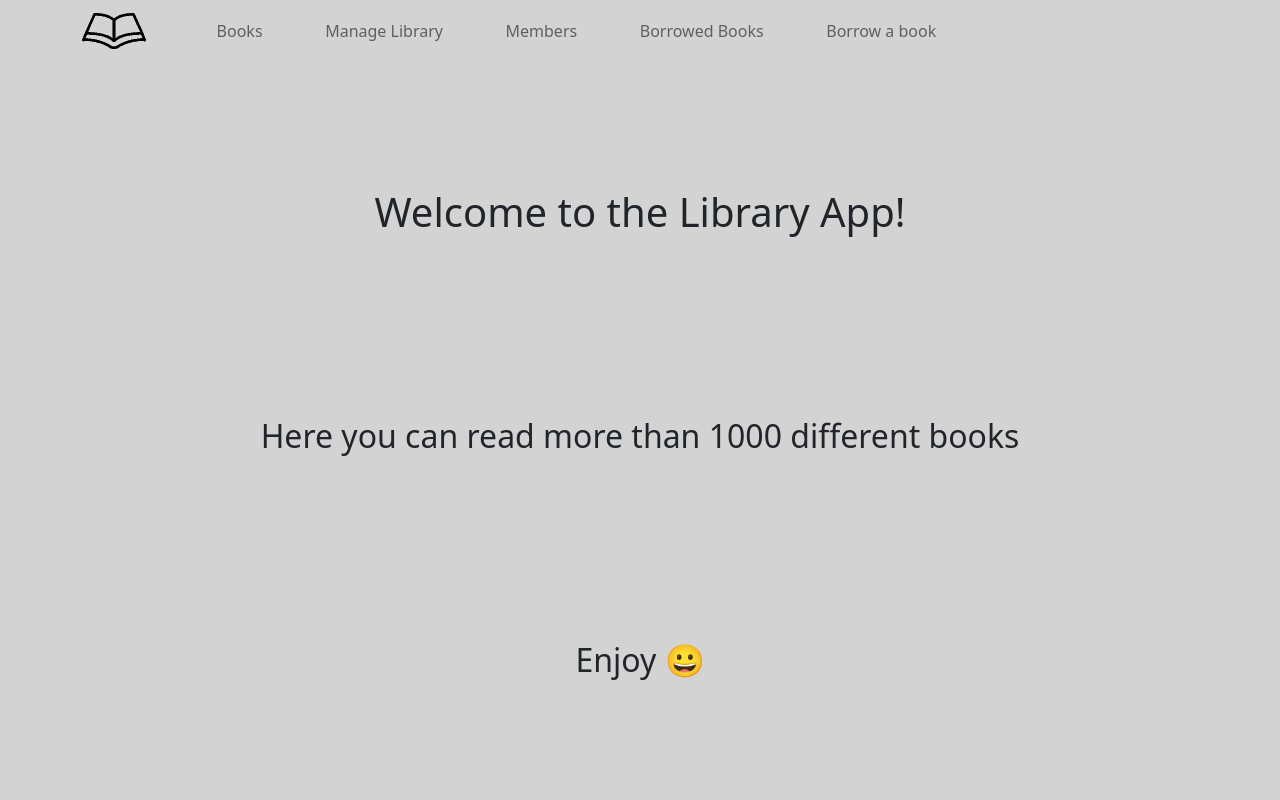
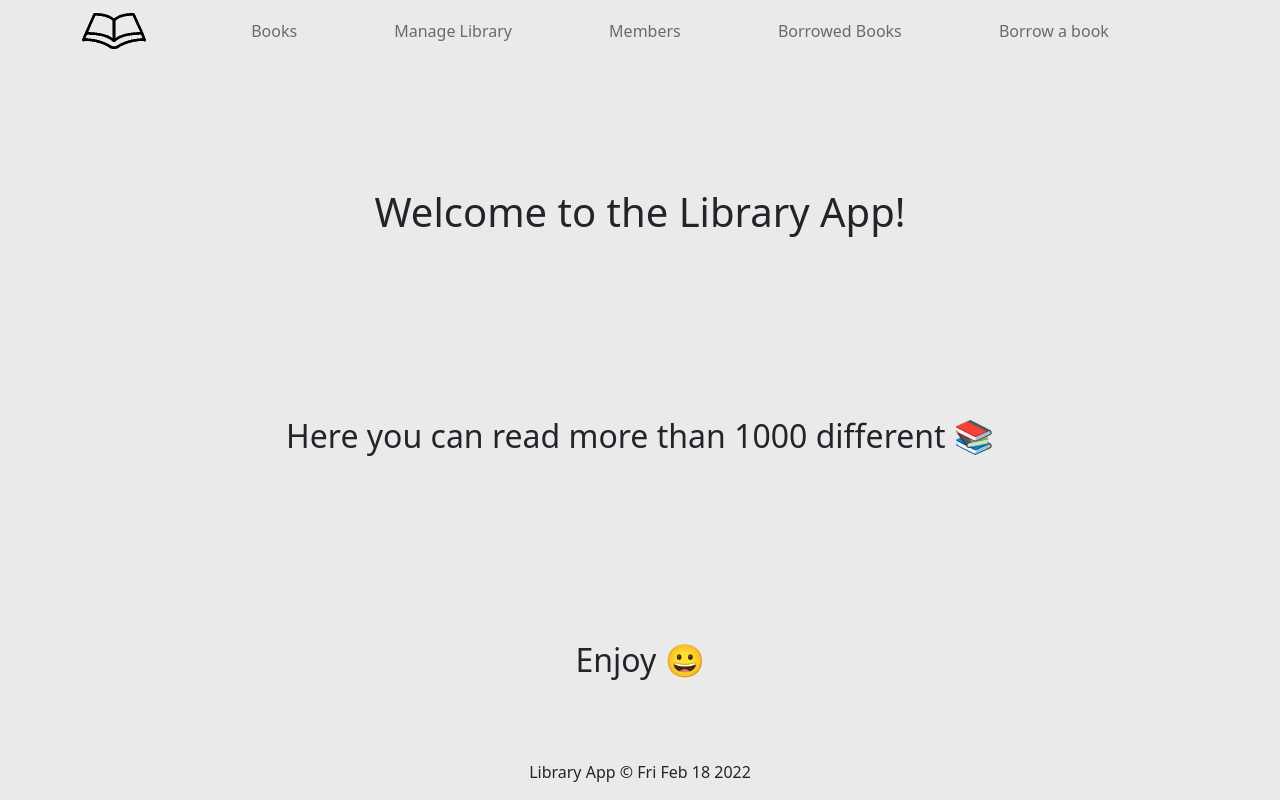
Before and after one commit to Mihalei/LibraryApp, a React (Create React App) app in the folder library/: page / in a window 1280 px wide. Built offline with nearby package versions, Linux system fonts and the light colour scheme.

Commit message:
Added footer + few style changes

```diff
--- a/library/src/App.css
+++ b/library/src/App.css
@@ -1,4 +1,4 @@
 .app {
-    background-color: #D3D3D3;
+    background-color: #EAEAEA;
     height: 100%;
 }
--- a/library/src/App.tsx
+++ b/library/src/App.tsx
@@ -2,12 +2,14 @@ import "bootstrap/dist/css/bootstrap.min.css";
 import "./App.css";
 import Header from "./components/Header/Header";
 import Body from "./components/Body/Body";
+import Footer from "./components/Footer/Footer";
 
 function App() {
 	return (
 		<div className="app">
 			<Header />
 			<Body />
+			<Footer />
 		</div>
 	);
 }
--- a/library/src/components/Body/Body.css
+++ b/library/src/components/Body/Body.css
@@ -10,12 +10,15 @@
 
 #welcome-title {
     place-self: center;
+    text-align: center;
 }
 
 #first-h2-text {
     place-self: center;
+    text-align: center;
 }
 
 #second-h2-text {
     place-self: center;
+    text-align: center;
 }
--- a/library/src/components/Body/Body.tsx
+++ b/library/src/components/Body/Body.tsx
@@ -6,7 +6,9 @@ function Body() {
 	return (
 		<div className="body-container">
 			<h1 id="welcome-title">Welcome to the Library App!</h1>
-			<h2 id="first-h2-text">Here you can read more than {nubmerOfBooks} different books</h2>
+			<h2 id="first-h2-text">
+				Here you can read more than {nubmerOfBooks} different &#128218;
+			</h2>
 			<h2 id="second-h2-text">Enjoy &#128512;</h2>
 		</div>
 	);
--- /dev/null
+++ b/library/src/components/Footer/Footer.css
@@ -0,0 +1,11 @@
+.footer-container {
+    display: flex;
+    flex-flow: column nowrap;
+    height: 10%;
+    justify-content: flex-end;
+}
+
+#footer-text {
+    text-align: center;
+    margin-bottom: 1em;
+}
--- /dev/null
+++ b/library/src/components/Footer/Footer.tsx
@@ -0,0 +1,11 @@
+import "./Footer.css";
+
+function Footer() {
+	return (
+		<div className="footer-container">
+			<p id="footer-text">Library App &copy; {new Date().toDateString()}</p>
+		</div>
+	);
+}
+
+export default Footer;
--- a/library/src/components/Header/Header.css
+++ b/library/src/components/Header/Header.css
@@ -1,5 +1,6 @@
 .nav-container {
-    width: 80%;
+    width: 100%;
+    background-color: #EAEAEA !important;
     justify-content: space-evenly;
 }
 
```
